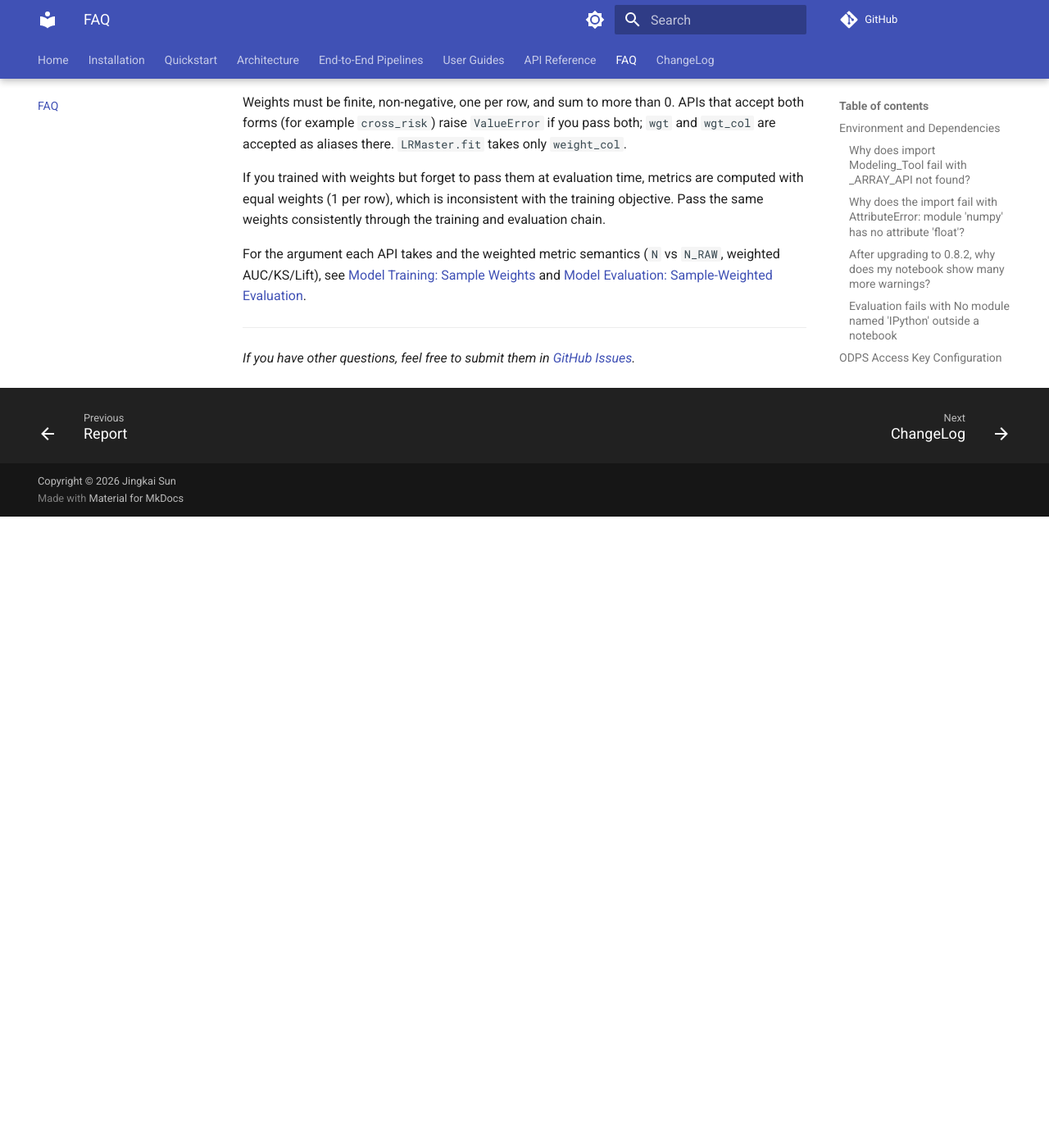
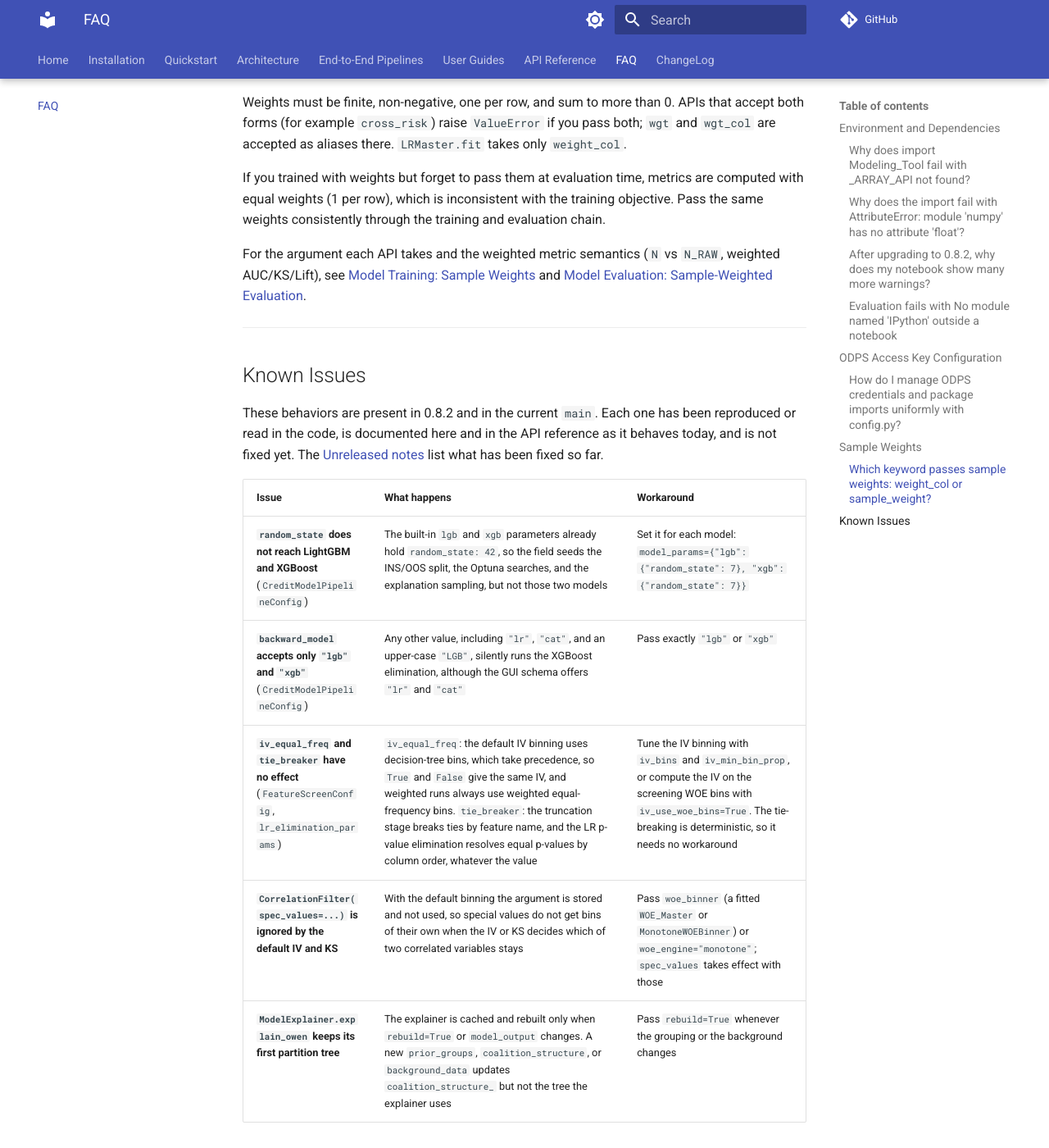
Before and after one commit to Kyle-J-Sun/SuperModelingFactory_doc, an MkDocs documentation site: the page built from docs/faq.md, in a window 1280 px wide and 1400 px high, scrolled down 10161 px. Shown: the whole window at 82% size. Built offline with MkDocs 1.6.1 and Material for MkDocs 9.7.7, drawn with Linux system fonts in a browser that asks for light colours; comment, search, counter and statistics services are not loaded; before the commit the page ends 10791 px from its top, so only the background shows below that.

Commit message:
docs: add a Known Issues section to the FAQ and point to it from the Unreleased notes
Lists the five verified issues that are documented as they behave today (random_state, backward_model, iv_equal_freq and tie_breaker, CorrelationFilter spec_values, explain_owen cache) with their workarounds.

Co-Authored-By: Claude Sonnet 5.5 <noreply@anthropic.com>
Claude-Session: https://claude.ai/code/session_01QhWkFn8EeZV7rvRHV85fAy

```diff
--- a/docs/faq.md
+++ b/docs/faq.md
@@ -423,4 +423,18 @@ For the argument each API takes and the weighted metric semantics (`N` vs `N_RAW
 
 ---
 
+## Known Issues
+
+These behaviors are present in 0.8.2 and in the current `main`. Each one has been reproduced or read in the code, is documented here and in the API reference as it behaves today, and is not fixed yet. The [Unreleased notes](changelog/unreleased.md) list what has been fixed so far.
+
+| Issue | What happens | Workaround |
+|---|---|---|
+| **`random_state` does not reach LightGBM and XGBoost** (`CreditModelPipelineConfig`) | The built-in `lgb` and `xgb` parameters already hold `random_state: 42`, so the field seeds the INS/OOS split, the Optuna searches, and the explanation sampling, but not those two models | Set it for each model: `model_params={"lgb": {"random_state": 7}, "xgb": {"random_state": 7}}` |
+| **`backward_model` accepts only `"lgb"` and `"xgb"`** (`CreditModelPipelineConfig`) | Any other value, including `"lr"`, `"cat"`, and an upper-case `"LGB"`, silently runs the XGBoost elimination, although the GUI schema offers `"lr"` and `"cat"` | Pass exactly `"lgb"` or `"xgb"` |
+| **`iv_equal_freq` and `tie_breaker` have no effect** (`FeatureScreenConfig`, `lr_elimination_params`) | `iv_equal_freq`: the default IV binning uses decision-tree bins, which take precedence, so `True` and `False` give the same IV, and weighted runs always use weighted equal-frequency bins. `tie_breaker`: the truncation stage breaks ties by feature name, and the LR p-value elimination resolves equal p-values by column order, whatever the value | Tune the IV binning with `iv_bins` and `iv_min_bin_prop`, or compute the IV on the screening WOE bins with `iv_use_woe_bins=True`. The tie-breaking is deterministic, so it needs no workaround |
+| **`CorrelationFilter(spec_values=...)` is ignored by the default IV and KS** | With the default binning the argument is stored and not used, so special values do not get bins of their own when the IV or KS decides which of two correlated variables stays | Pass `woe_binner` (a fitted `WOE_Master` or `MonotoneWOEBinner`) or `woe_engine="monotone"`; `spec_values` takes effect with those |
+| **`ModelExplainer.explain_owen` keeps its first partition tree** | The explainer is cached and rebuilt only when `rebuild=True` or `model_output` changes. A new `prior_groups`, `coalition_structure`, or `background_data` updates `coalition_structure_` but not the tree the explainer uses | Pass `rebuild=True` whenever the grouping or the background changes |
+
+---
+
 *If you have other questions, feel free to submit them in [GitHub Issues](https://github.com/Kyle-J-Sun/SuperModelingFactory/issues).*
```
Also changed, not shown: docs/changelog/unreleased.md (+4 -0 lines).
